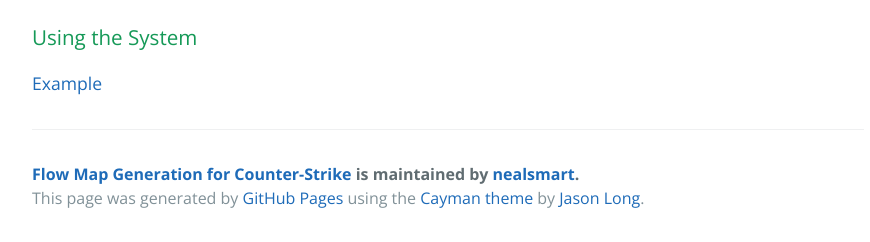
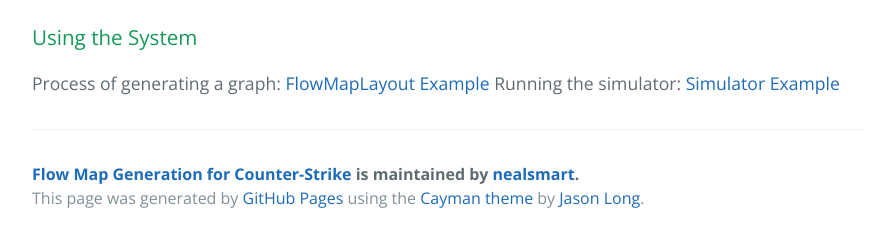
Before and after one commit to nealsmart/layout, a plain HTML site: page index.html in a window 1280 px wide. Shown: the part 2745-2987 px from the top of the page, without its empty margins (192-1062 px from the left). Drawn offline with nearby package versions, Linux system fonts and the light colour scheme.

Commit message:
Create gh-pages branch via GitHub

```diff
--- a/index.html
+++ b/index.html
@@ -57,7 +57,10 @@
 <h3>
 <a id="using-the-system" class="anchor" href="#using-the-system" aria-hidden="true"><span class="octicon octicon-link"></span></a>Using the System</h3>
 
-<p><a href="https://github.com/nealsmart/layout/blob/gh-pages/unit2.ipynb">Example</a></p>
+<p>Process of generating a graph:
+<a href="https://github.com/nealsmart/layout/blob/gh-pages/flowMapLayout.ipynb">FlowMapLayout Example</a>
+Running the simulator:
+<a href="https://github.com/nealsmart/layout/blob/gh-pages/simulator%20example.ipynb">Simulator Example</a></p>
 
       <footer class="site-footer">
         <span class="site-footer-owner"><a href="https://github.com/nealsmart/layout">Flow Map Generation for Counter-Strike</a> is maintained by <a href="https://github.com/nealsmart">nealsmart</a>.</span>
```
Also changed, not shown: params.json (+1 -1 lines).
